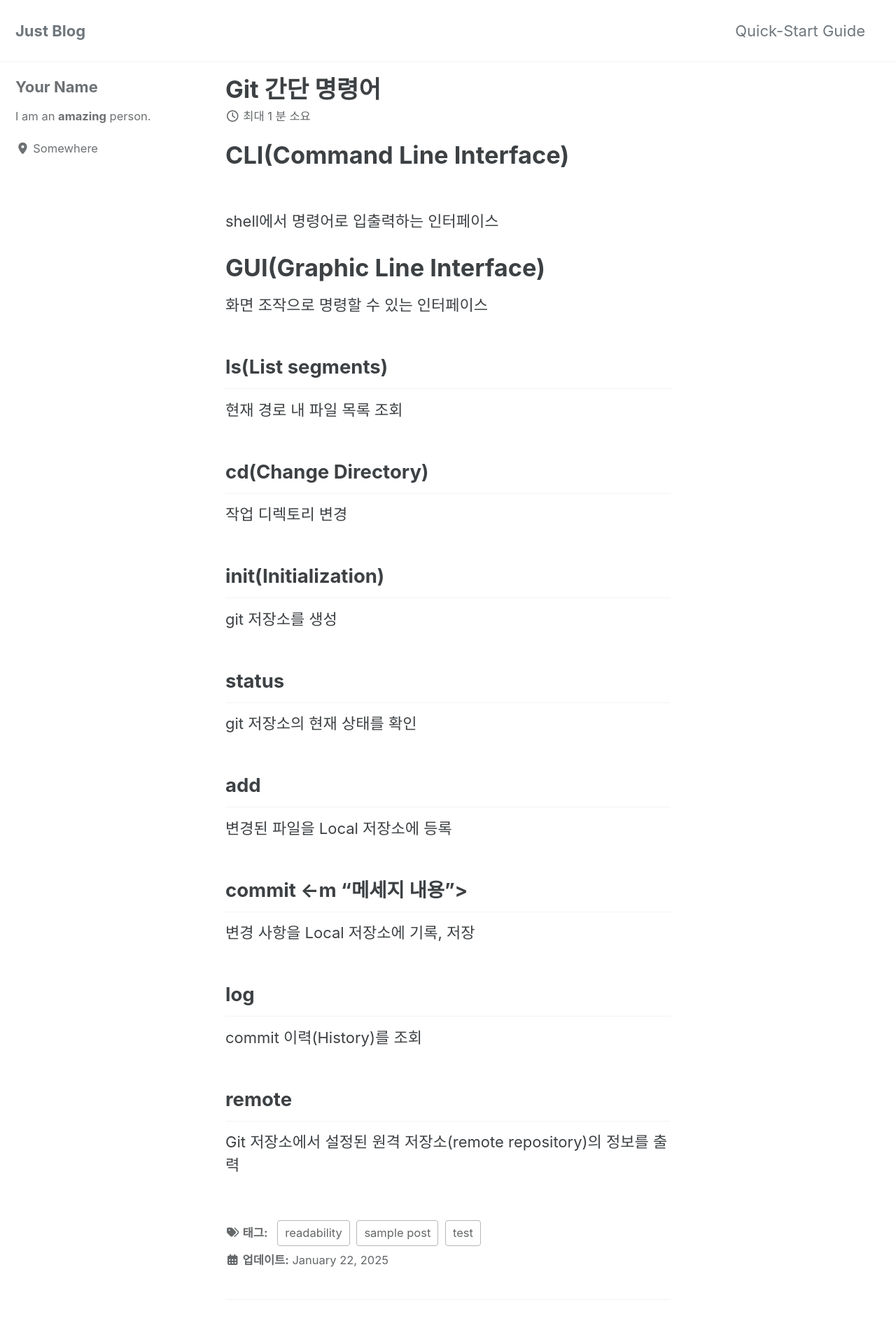
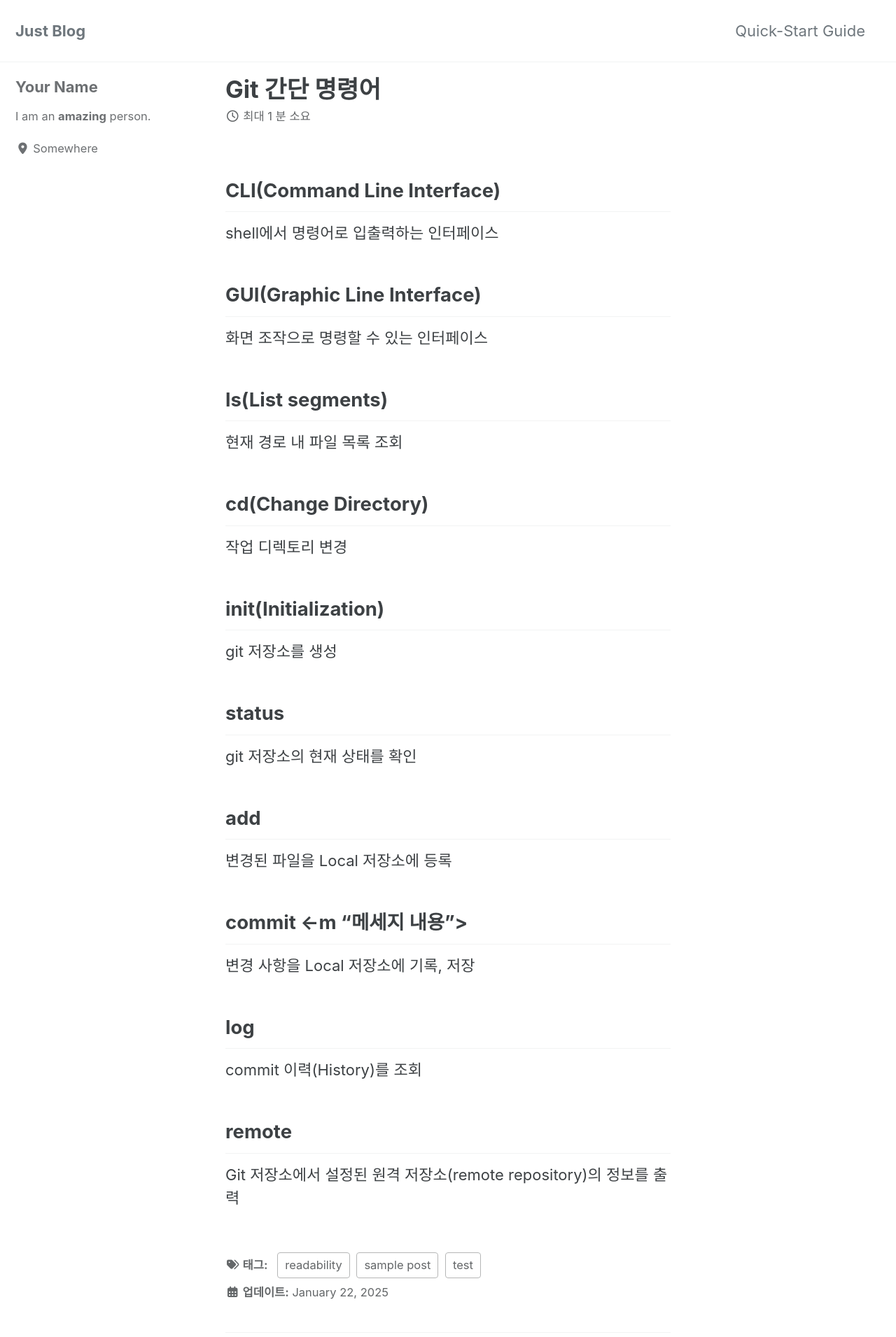
Before and after one commit to GIM-YOUNG-JOO/GIM-YOUNG-JOO.github.io, a Jekyll site: the page built from _posts/2025-01-22-git-study.md, in a window 1280 px wide. Shown: the top 1911 px of the page at 70% size. Built offline with Jekyll 4.4.1, drawn with Linux system fonts in a browser that asks for light colours; cached includes are drawn as plain includes.

Commit message:
숙제하기

```diff
--- a/_posts/2025-01-22-git-study.md
+++ b/_posts/2025-01-22-git-study.md
@@ -7,12 +7,10 @@ tags:
   - test
 ---
 
-# CLI(Command Line Interface)
-
+## CLI(Command Line Interface)
 shell에서 명령어로 입출력하는 인터페이스
 
-# GUI(Graphic Line Interface)
-
+## GUI(Graphic Line Interface)
 화면 조작으로 명령할 수 있는 인터페이스
 
 
```
